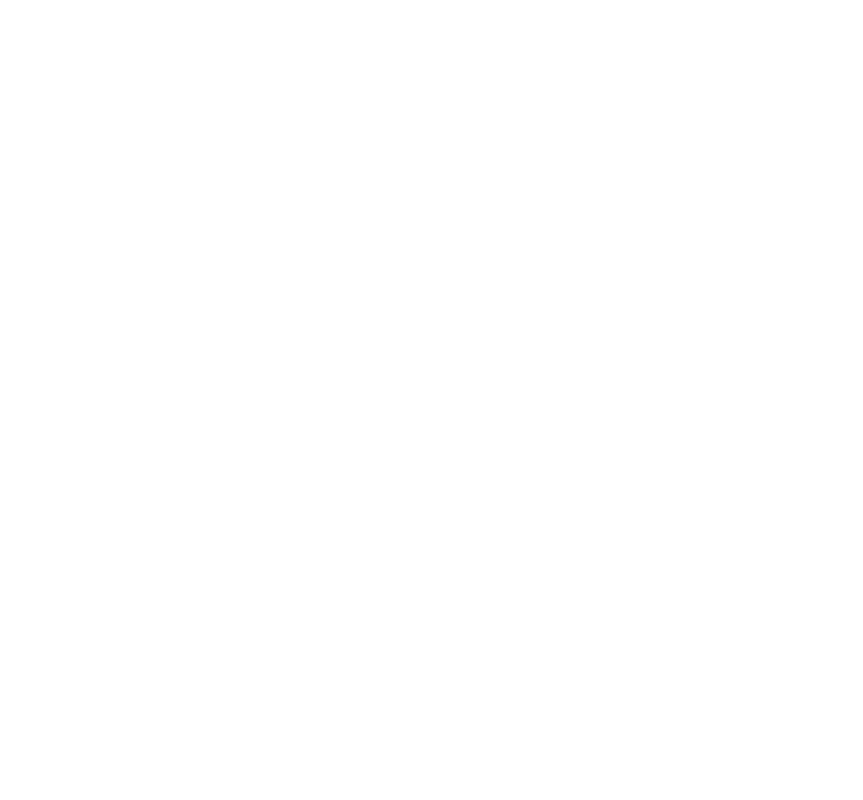
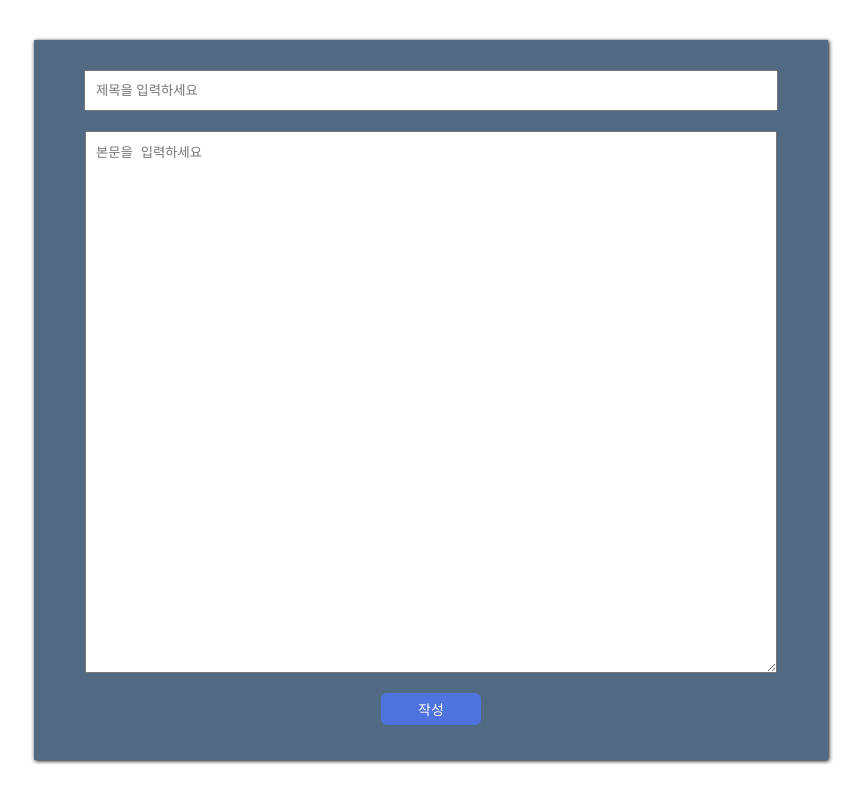
Before and after one commit to infreeJ/my-board, a React (Vite) app in the folder frontend/: page /write in a window 1280 px wide. Before the commit this address had no page. Shown: the whole page, without its empty margins (209-1072 px from the left). Built offline with nearby package versions, Linux system fonts and the light colour scheme.

Commit message:
글쓰기 페이지 화면구현

```diff
--- a/frontend/src/App.tsx
+++ b/frontend/src/App.tsx
@@ -7,6 +7,7 @@
 
 
 import './App.css'
+import WritePage from './pages/WritePage';
 
 function App() {
 
@@ -22,6 +23,7 @@
         <Route path='/join' element={<JoinPage/>} />
         <Route path='/post/page/:page' element={<PostPage userId={userId}/>} />
         <Route path='/post/:id' element={<PostView />} />
+        <Route path='/write' element={<WritePage />} />
       </Routes>
     </>
   )
--- /dev/null
+++ b/frontend/src/css-file/WritePage.css
@@ -0,0 +1,41 @@
+.write-wrapper{
+  width: 62vw;
+  height: 90vh;
+  background-color: #516983;
+  margin: 5vh auto;
+  display: flex;
+  flex-direction: column;
+  padding: 30px 20px;
+  box-sizing: border-box;
+  align-items: center;
+  align-self: flex-start;
+  gap: 20px;
+  box-shadow: 1px 1px 4px black;
+}
+
+.title-wrapper{
+  display: flex;
+  width: 100%;
+}
+
+.title-wrapper span{
+  font-size: 1.1rem;
+  width: 40px;
+}
+
+input{
+  width: 90%;
+  height: 35px;
+  padding-left: 10px;
+}
+
+textarea{
+  width: 90%;
+  height: 80%;
+  padding-left: 10px;
+  padding-top: 10px;
+}
+
+.btn{
+  width: 100px;
+}
--- a/frontend/src/pages/PostPage.tsx
+++ b/frontend/src/pages/PostPage.tsx
@@ -68,12 +68,12 @@
         <div className='header-wrapper'>
           <div className='header-left'>
 
-            <button>글쓰기</button>
+            <button onClick={() => { nav('/write')}}>글쓰기</button>
           </div>
           <h1>게시판</h1>
           <div className='search-wrapper'>
             <input type="text" />
-            <button type="submit">검색</button>
+            <button type="submit" style={{width: "70px"}}>검색</button>
           </div>
         </div>
 
--- /dev/null
+++ b/frontend/src/pages/WritePage.tsx
@@ -0,0 +1,21 @@
+import '../css-file/WritePage.css'
+
+
+function WritePage() {
+
+
+
+  return(
+
+    <>
+    <div className="write-wrapper">
+        <input type="text" placeholder='제목을 입력하세요'/>
+      <textarea name="" id="" placeholder='본문을 입력하세요'></textarea>
+      <button className='btn' type="submit">작성</button>
+    </div>
+
+
+    </>
+  )
+}
+export default WritePage
```
